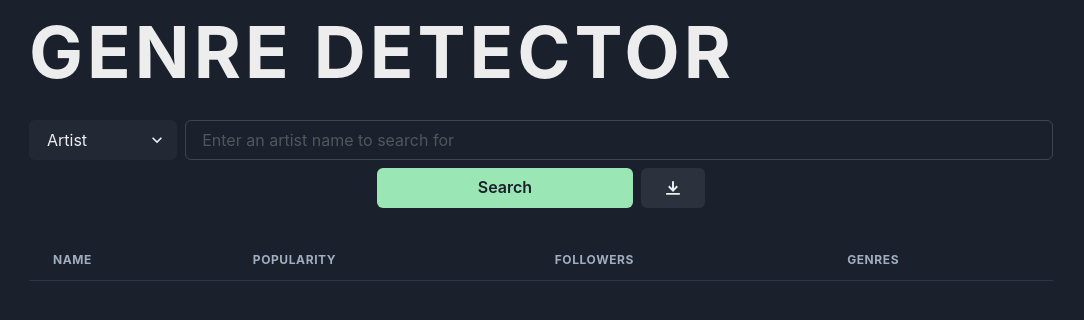
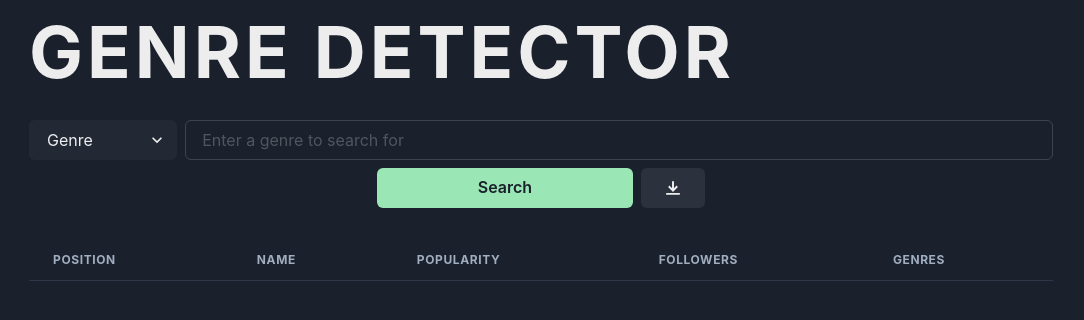
Before and after one commit to skurtz97/genredetector-client, a React (Create React App) app: page / in a window 1280 px wide. Shown: the top 320 px of the page, without its empty margins (99-1183 px from the left). Built offline with nearby package versions, Linux system fonts and the light colour scheme.

Commit message:
General clean up and added position column.

```diff
--- a/src/App.js
+++ b/src/App.js
@@ -6,41 +6,41 @@ import {
   Flex,
   Select,
   Stack,
-  Spinner,
-  Center,
-  Table,
-  Thead,
-  Tr,
-  Th,
   IconButton,
   Tooltip,
 } from "@chakra-ui/react";
 import { DownloadIcon } from "@chakra-ui/icons";
 import { useState } from "react";
+import { ResultsTable } from "./ResultsTable";
+
 import qs from "qs";
 import axios from "axios";
-import ResultsTable from "./ResultsTable";
+
 import "./App.css";
 
 function App() {
-  const [searchInput, setSearchInput] = useState({ query: "", type: "artist" });
+  const [query, setQuery] = useState("");
+  const [type, setType] = useState("genre");
   const [searchResults, setSearchResults] = useState([]);
   const [loading, setLoading] = useState(false);
-  const [error, setError] = useState(false);
 
-  const handleQueryChange = (event) => {
-    setSearchInput({ query: event.target.value, type: searchInput.type });
+  const handleChange = (event) => {
+    if (event.target.type === "select-one") {
+      console.log(`Changing search type to ${event.target.value}`);
+      setType(event.target.value);
+    } else if (event.target.type === "text") {
+      console.log(`Changing search query to ${event.target.value}`);
+      setQuery(event.target.value);
+    }
   };
-  const handleTypeChange = (event) => {
-    setSearchInput({ query: searchInput.query, type: event.target.value });
-  };
+
   const handleSubmit = async (event) => {
     event.preventDefault(); // Stop default reloading behavior.
     console.log("Sending request...");
     setLoading(true);
 
-    if (searchInput.type === "genre") {
-      const query_str = qs.stringify({ genre: searchInput.query });
+    if (type === "genre") {
+      const query_str = qs.stringify({ genre: query });
       try {
         const results = await axios.get(
           `https://api.genredetector.com/genres?${query_str}`
@@ -52,11 +52,10 @@ function App() {
         }
       } catch (error) {
         console.log(error);
-        setError(true);
         setLoading(false);
       }
-    } else if (searchInput.type === "artist") {
-      const query_str = qs.stringify({ name: searchInput.query });
+    } else if (type === "artist") {
+      const query_str = qs.stringify({ name: query });
       try {
         const results = await axios.get(
           `https://api.genredetector.com/artists?${query_str}`
@@ -68,43 +67,11 @@ function App() {
         }
       } catch (error) {
         console.log(error);
-        setError(true);
         setLoading(false);
       }
     }
   };
 
-  const renderTable = () => {
-    if (loading) {
-      return (
-        <Center>
-          <Spinner size="xl" />
-        </Center>
-      );
-    } else if (!loading && searchResults.length === 0) {
-      return (
-        <Table>
-          <Thead>
-            <Tr>
-              <Th>Name</Th>
-              <Th>Popularity</Th>
-              <Th>Followers</Th>
-              <Th>Genres</Th>
-            </Tr>
-          </Thead>
-        </Table>
-      );
-    } else {
-      return (
-        <>
-          <Heading as="h2" size="lg" textAlign="center">
-            {searchResults.length} artists found
-          </Heading>
-          <ResultsTable items={searchResults} />
-        </>
-      );
-    }
-  };
   return (
     <div className="App">
       <Flex direction="column" mt={4}>
@@ -126,21 +93,21 @@ function App() {
                 variant="filled"
                 width="11rem"
                 mr={2}
-                onChange={handleTypeChange}
+                onChange={handleChange}
               >
+                <option value="genre">Genre</option>
                 <option value="artist">Artist</option>
-                <option value="genre">Genre</option>
               </Select>
 
               <Input
                 type="text"
                 placeholder={
-                  searchInput.type === "artist"
-                    ? "Enter an artist name to search for"
-                    : "Enter a genre to search for"
+                  type === "genre"
+                    ? "Enter a genre to search for"
+                    : "Enter an artist to search for"
                 }
-                value={searchInput.query}
-                onChange={handleQueryChange}
+                value={query}
+                onChange={handleChange}
                 alignItems="flex-start"
               ></Input>
             </Flex>
@@ -167,8 +134,7 @@ function App() {
               </Tooltip>
             </Flex>
           </form>
-
-          {renderTable()}
+          <ResultsTable items={searchResults} loading={loading} />
         </Stack>
       </Flex>
     </div>
--- a/src/ResultsTable.js
+++ b/src/ResultsTable.js
@@ -1,21 +1,60 @@
-import { Table, Thead, Tr, Th, Tbody, Td } from "@chakra-ui/react";
+import { useState } from "react";
+import {
+  Table,
+  Thead,
+  Tr,
+  Th,
+  Tbody,
+  Td,
+  Link,
+  Center,
+  Spinner,
+} from "@chakra-ui/react";
 
-export default function ResultsTable({ items }) {
+export function ResultsTable({ items, loading }) {
+  const [counter, setCounter] = useState(0);
+  const incrementCounter = () => setCounter(counter + 1);
+
+  if (loading) {
+    return (
+      <Center>
+        <Spinner size="xl" />
+      </Center>
+    );
+  } else if (!loading && items.length === 0) {
+    return (
+      <Table>
+        <Thead>
+          <Tr>
+            <Th>Position</Th>
+            <Th>Name</Th>
+            <Th>Popularity</Th>
+            <Th>Followers</Th>
+            <Th>Genres</Th>
+          </Tr>
+        </Thead>
+      </Table>
+    );
+  } else {
     return (
       <Table variant="striped" size="sm">
         <Thead>
           <Tr>
             <Th>Name</Th>
+            <Th>Position</Th>
             <Th isNumeric>Popularity</Th>
             <Th isNumeric>Followers</Th>
             <Th>Genres</Th>
           </Tr>
         </Thead>
         <Tbody>
-        {items.map((item) => {
+          {items.map((item, index) => {
             return (
-            <Tr key={item.uri}>
-              <Td>{item.name}</Td>
+              <Tr key={index}>
+                <Td>
+                  <Link href={item.url}>{item.name}</Link>
+                </Td>
+                <Td isNumeric>{index + 1}</Td>
                 <Td isNumeric>{item.popularity}</Td>
                 <Td isNumeric>{item.followers.total.toLocaleString()}</Td>
                 <Td>{item.genres.join(", ")}</Td>
@@ -26,3 +65,4 @@ export default function ResultsTable({ items }) {
       </Table>
     );
   }
+}
```
Lines whose indentation alone changed are shown as unchanged.
